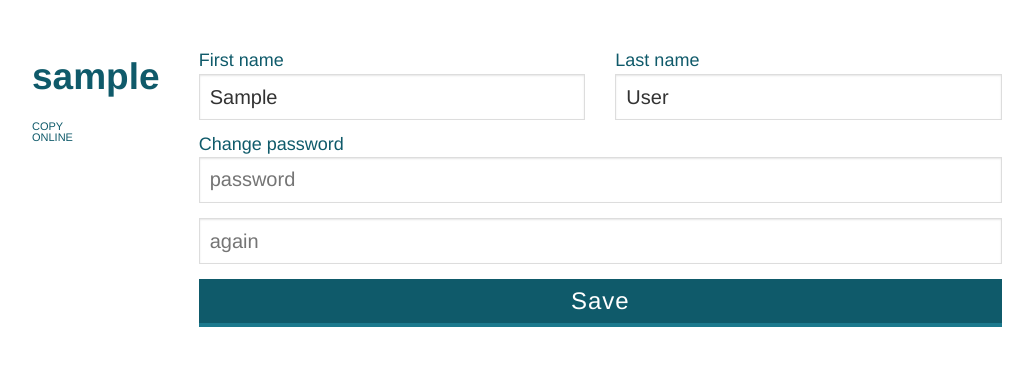
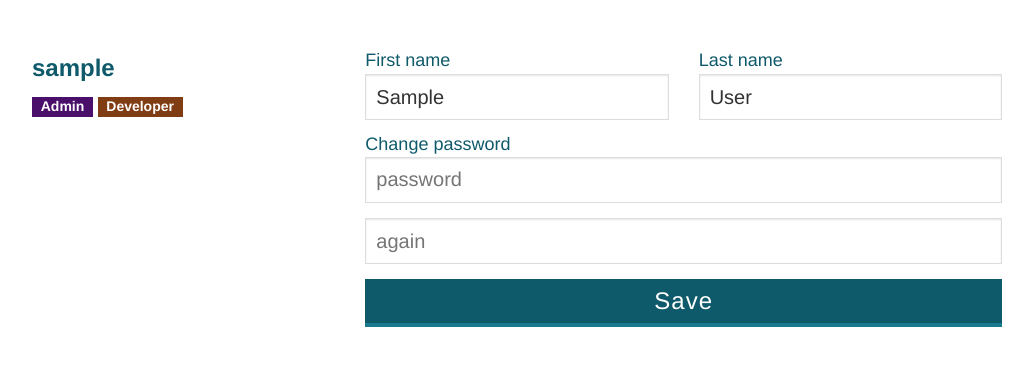
Before and after one commit to dailybruin/meow, a Django app: page /settings/ in a window 1280 px wide. Shown: the part 30-396 px from the top of the page, without its empty margins (123-1156 px from the left). Run offline with Django 3.2, Linux system fonts and the light colour scheme; the visitor is signed in with stand-in values (Sample User, id 1); some libraries are stand-ins or nearby versions.

Commit message:
Made user edit page more readable

```diff
--- a/meow/meow/templates/scheduler/user_settings.html
+++ b/meow/meow/templates/scheduler/user_settings.html
@@ -53,13 +53,15 @@ $(document).ready(function(){
     <form id="post-edit" class="user-edit" method="post">
         {% csrf_token %}
 
-        <div class="large-2 columns">
+        <div class="large-4 columns user-permissions">
             <h2>{{ user.username }}</h2>
-            {% if perms.scheduler.approve_copy %}<span class="permission">Copy</span>{% endif %}
-            {% if perms.scheduler.approve_online %}<span class="permission">Online</span>{% endif %}
+            {% if perms.is_super %}<span class="label super">Admin</span>
+            {% elif perms.scheduler.approve_online %}<span class="label">Online</span>
+            {% elif perms.scheduler.approve_copy %}<span class="label">Copy</span>{% endif %}
+            {% if perms.is_staff %}<a href="/admin"><span class="label staff">Developer</span></a>{% endif %}
         </div>
 
-        <div class="large-10 columns">
+        <div class="large-8 columns">
             <div class="row">
                 <div class="large-6 columns">
                     <label for="first_name">First name</label>
--- a/meow/scheduler/static/scheduler.css
+++ b/meow/scheduler/static/scheduler.css
@@ -348,14 +348,20 @@ label[for="date-change"] {
 .user-edit h2 {
     margin-top:0;
     color:#0f5a6a;
+    font-size:1.5em;
 }
 
-.user-edit .permission {
-    color:#0f5a6a;
-    text-transform: uppercase;
-    font-size: 11px;
-    display: block;
-    width: 100%;
+.user-edit .user-permissions {
+    margin-bottom:10px;
+}
+
+.label.staff {
+    background-color:#803c12;
+    color:#fff;
+}
+.label.super {
+    background-color: #490f6a;
+    color: #fff;
 }
 
 body {
```
